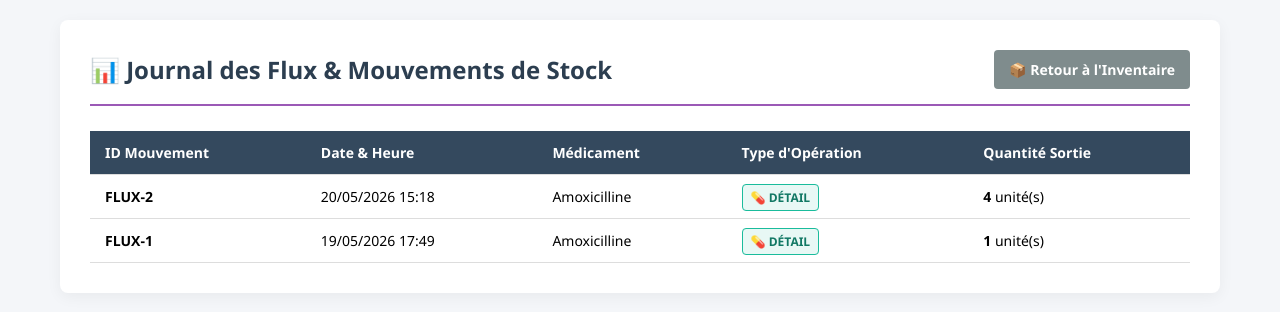
After one commit to apotreemanuelv15-arch/Vonda-SIH-Global, a Django app: page /rapport-flux/ in a window 1280 px wide. The commit adds this page. Shown: the top 312 px of the page. Run offline with Django 5.2, Linux system fonts and the light colour scheme; a user stored in the database is signed in; data comes from the database, SQL or seed files in the repository.

Commit message:
Déploiement complet et unifié du SIH avec bouton Journal des Flux

```diff
--- /dev/null
+++ b/pharmacy/templates/pharmacy/rapport_flux.html
@@ -0,0 +1,69 @@
+<!DOCTYPE html>
+<html lang="fr">
+<head>
+    <meta charset="UTF-8">
+    <title>Vonda SIH - Rapport des Flux</title>
+    <link rel="icon" href="data:,">
+    <style>
+        body { font-family: 'Segoe UI', Tahoma, Geneva, Verdana, sans-serif; background-color: #f4f6f9; margin: 0; padding: 20px; }
+        .container { max-width: 1100px; margin: auto; background: white; padding: 30px; border-radius: 8px; box-shadow: 0 4px 15px rgba(0,0,0,0.05); }
+        .header-bar { display: flex; justify-content: space-between; align-items: center; border-bottom: 2px solid #9b59b6; padding-bottom: 15px; margin-bottom: 25px; }
+        h2 { color: #2c3e50; margin: 0; }
+        table { width: 100%; border-collapse: collapse; margin-top: 15px; }
+        th, td { padding: 12px 15px; text-align: left; border-bottom: 1px solid #ddd; font-size: 14px; }
+        th { background-color: #34495e; color: white; }
+        tr:hover { background-color: #f9f9f9; }
+        .badge { padding: 4px 8px; border-radius: 4px; font-size: 12px; font-weight: bold; text-transform: uppercase; }
+        .badge-gros { background-color: #eaf2f8; color: #2980b9; border: 1px solid #3498db; }
+        .badge-detail { background-color: #e8f8f5; color: #117864; border: 1px solid #1abc9c; }
+        .btn-back { padding: 10px 15px; background-color: #7f8c8d; color: white; text-decoration: none; border-radius: 4px; font-weight: bold; font-size: 14px; }
+        .btn-back:hover { background-color: #95a5a6; }
+    </style>
+</head>
+<body>
+
+<div class="container">
+    <div class="header-bar">
+        <h2>📊 Journal des Flux & Mouvements de Stock</h2>
+        <a href="{% url 'inventaire' %}" class="btn-back">📦 Retour à l'Inventaire</a>
+    </div>
+
+    <table>
+        <thead>
+            <tr>
+                <th>ID Mouvement</th>
+                <th>Date & Heure</th>
+                <th>Médicament</th>
+                <th>Type d'Opération</th>
+                <th>Quantité Sortie</th>
+            </tr>
+        </thead>
+        <tbody>
+            {% for flux in mouvements %}
+            <tr>
+                <td><strong>FLUX-{{ flux.id }}</strong></td>
+                <td>{{ flux.date_vente|date:"d/m/Y H:i" }}</td>
+                <td>{{ flux.medicament.nom }}</td>
+                <td>
+                    {% if flux.type_vente == 'GROS' %}
+                        <span class="badge badge-gros">🏢 Gros / Transfert</span>
+                    {% else %}
+                        <span class="badge badge-detail">💊 Détail</span>
+                    {% endif %}
+                </td>
+                <td>
+                    <strong>{{ flux.quantite_vendue }}</strong>
+                    {% if flux.type_vente == 'GROS' %} carton(s) {% else %} unité(s) {% endif %}
+                </td>
+            </tr>
+            {% empty %}
+            <tr>
+                <td colspan="5" style="text-align: center; color: #7f8c8d;">Aucun mouvement enregistré dans le journal des flux.</td>
+            </tr>
+            {% endfor %}
+        </tbody>
+    </table>
+</div>
+
+</body>
+</html>
--- a/pharmacy/urls.py
+++ b/pharmacy/urls.py
@@ -16,4 +16,7 @@ urlpatterns = [
     # 🚚 Routes pour le transfert Inter-Établissements
     path('transfert/', views.passer_transfert, name='passer_transfert'),
     path('bon-transfert/<int:vente_id>/<int:etab_id>/', views.afficher_bon_transfert, name='afficher_bon_transfert'),
+
+    # 📊 Route du Journal de Surveillance de Flux Logistique
+    path('rapport-flux/', views.rapport_flux, name='rapport-flux'),
 ]
--- a/pharmacy/views.py
+++ b/pharmacy/views.py
@@ -56,7 +56,6 @@ def passer_vente_gros(request):
 @login_required
 def afficher_facture_gros(request, username=None, vente_id=None):
     """Affiche le reçu officiel d'une vente de gros pour impression sans erreur de type"""
-    # Gestion de la rétrocompatibilité des arguments de l'URL si nécessaire
     target_id = vente_id if vente_id else username
     vente = get_object_or_404(Vente, id=target_id)
 
@@ -124,7 +123,7 @@ def afficher_facture_detail(request, vente_id):
     vente = get_object_or_404(Vente, id=vente_id)
 
     # Calcul au détail : Unités vendues x Prix unitaire de base
-    montant_total_unitaire = geometry_total = vente.quantite_vendue * vente.medicament.prix_unitaire
+    montant_total_unitaire = vente.quantite_vendue * vente.medicament.prix_unitaire
 
     return render(request, "pharmacy/facture_detail.html", {
         "vente": vente,
@@ -188,8 +187,15 @@ def afficher_bon_transfert(request, vente_id, etab_id):
     volume_total = vente.quantite_vendue * vente.medicament.unites_par_carton
 
     return render(request, "pharmacy/bon_transfert.html", {
-        "vente": ... if 'vente' in locals() else vente,
         "vente": vente,
         "etablissement": etablissement,
         "volume_total": volume_total
     })
+
+@login_required
+def rapport_flux(request):
+    """Affiche le journal historique de toutes les transactions de stock"""
+    mouvements = Vente.objects.all().order_by('-date_vente')
+    return render(request, "pharmacy/rapport_flux.html", {
+        "mouvements": mouvements
+    })
```
Also changed, not shown: templates/pharmacy/inventaire.html (+9 -5 lines).
